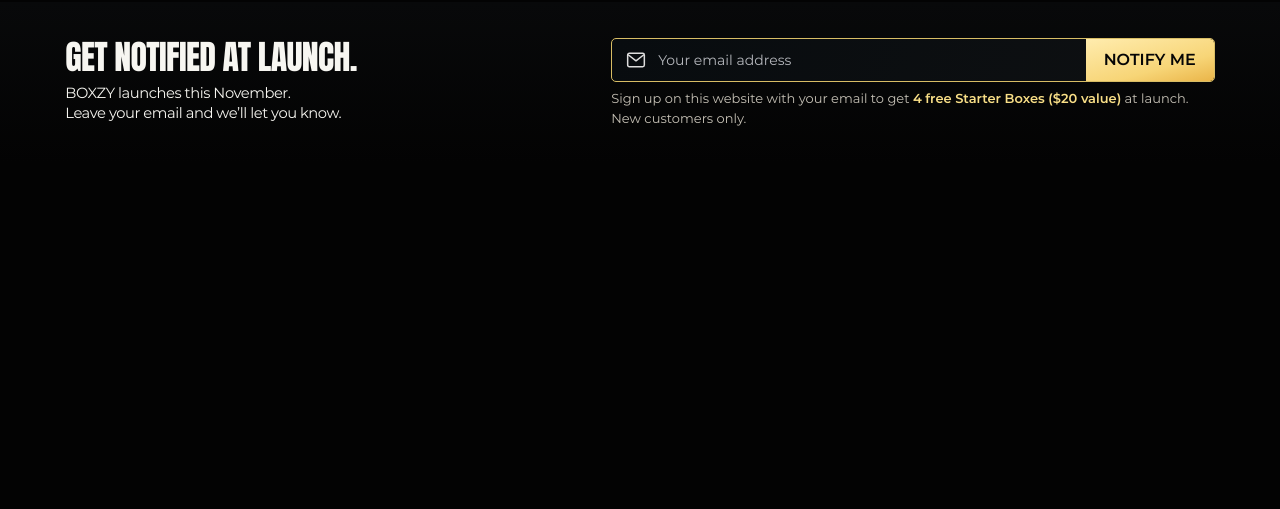
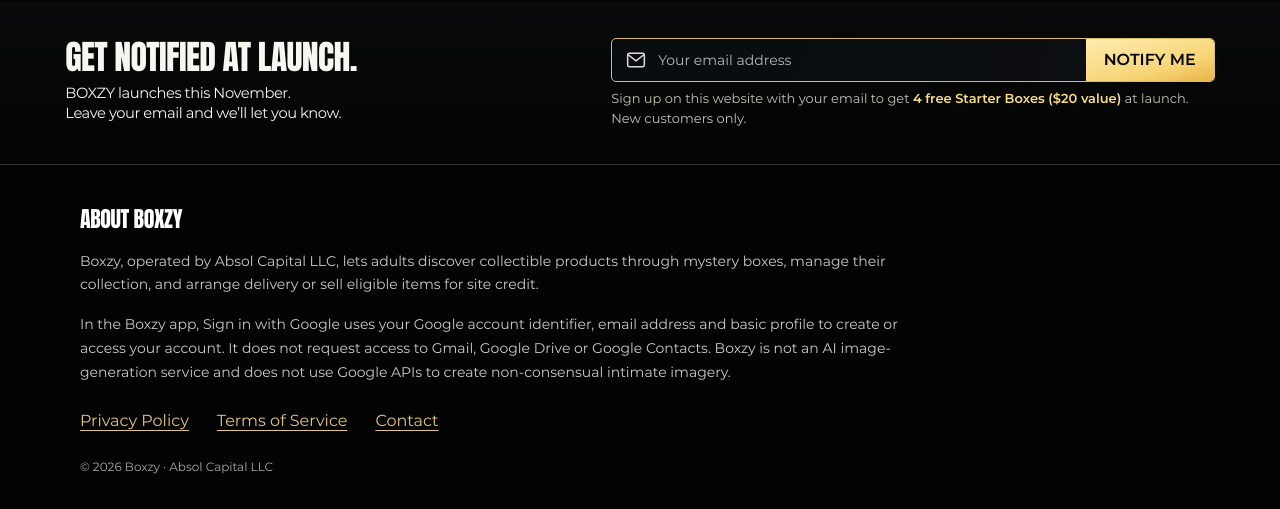
Before and after one commit to TianXinCoord/boxzy-start, a website: page index.html in a window 1280 px wide. Shown: the part 2028-2537 px from the top of the page. Before the commit the page ends 2192 px from the top, so only its background shows below. Drawn offline with Linux system fonts and the light colour scheme; no server answers.

Commit message:
Clarify Boxzy purpose and add public privacy links

```diff
--- a/index.html
+++ b/index.html
@@ -2,8 +2,8 @@
 <html lang="en">
 <head>
  <meta charset="utf-8"><meta name="viewport" content="width=device-width,initial-scale=1">
- <meta name="theme-color" content="#030303"><meta name="description" content="Discover authentic Pokémon collectibles. Be first to know when BOXZY launches in late November.">
- <title>BOXZY — What will you unbox?</title>
+ <meta name="theme-color" content="#030303"><meta name="description" content="Boxzy is a collectible mystery-box app by Absol Capital LLC. Choose a box, reveal a collectible, manage your collection, and request shipping or sell eligible items for site credit.">
+ <title>Boxzy — Collectible Mystery Boxes</title>
  <link rel="icon" href="favicon.ico" sizes="16x16 32x32 48x48">
  <link rel="icon" type="image/png" href="assets/favicon/boxzy-32.png" sizes="32x32">
  <link rel="icon" type="image/svg+xml" href="favicon.svg" sizes="any">
@@ -12,6 +12,7 @@
  <link rel="preload" href="assets/anton.ttf" as="font" type="font/ttf" crossorigin>
  <link rel="preload" href="assets/hd/hero-plate-iridescent.webp" as="image">
  <link rel="stylesheet" href="style.css">
+ <link rel="stylesheet" href="legal-footer.css">
  <script src="social-config.js" defer></script><script src="social.js" defer></script><script src="prizes.js" defer></script><script src="app.js" defer></script><script src="signup-config.js" defer></script><script src="trace.js" defer></script><script src="signup.js" defer></script><script src="motion.js" defer></script>
 </head>
 <body class="bg-canvas font-sans text-ink antialiased">
@@ -44,7 +45,7 @@
   <div class="hero-copy absolute">
    <p class="launch-eyebrow uppercase text-gold">Launching late November</p>
    <h1 id="hero-title" class="font-display uppercase"><span class="block">What will</span><span class="block">you unbox?</span></h1>
-   <p class="hero-description">Your first unbox. Your next surprise.<br>Get notified when BOXZY launches.</p>
+   <p class="hero-description">Boxzy is a collectible mystery-box app.<br>Choose a box, reveal a collectible, and request shipping or sell eligible items for site credit.</p>
    <form class="signup hero-signup relative" data-notify-form novalidate>
     <p id="hero-note" class="email-note launch-offer"><strong>4 free Starter Boxes · $20 value</strong><span>Sign up here. New customers receive their boxes at launch.</span></p>
     <label class="sr-only" for="hero-email">Email address for launch notifications</label>
@@ -100,5 +101,14 @@
   <form class="signup footer-signup relative" data-notify-form novalidate><label class="sr-only" for="footer-email">Email address for launch notifications</label><div class="email-bar flex items-stretch"><svg class="icon mail-icon" aria-hidden="true"><use href="#mail"/></svg><input id="footer-email" name="email" type="email" placeholder="Your email address" autocomplete="email" inputmode="email" autocapitalize="none" spellcheck="false" maxlength="254" required aria-describedby="footer-note footer-status"><button type="submit" class="button gold"><span>Notify Me</span></button></div><p id="footer-note" class="email-note">Sign up on this website with your email to get <strong>4 free Starter Boxes ($20 value)</strong> at launch. New customers only.</p><p id="footer-status" class="form-status" role="status" aria-live="polite" hidden></p></form>
  </section>
 </main>
+<footer class="boxzy-legal" aria-labelledby="about-boxzy">
+ <div class="boxzy-legal-inner">
+  <h2 id="about-boxzy">About Boxzy</h2>
+  <p>Boxzy, operated by Absol Capital LLC, lets adults discover collectible products through mystery boxes, manage their collection, and arrange delivery or sell eligible items for site credit.</p>
+  <p>In the Boxzy app, Sign in with Google uses your Google account identifier, email address and basic profile to create or access your account. It does not request access to Gmail, Google Drive or Google Contacts. Boxzy is not an AI image-generation service and does not use Google APIs to create non-consensual intimate imagery.</p>
+  <nav aria-label="Legal and support"><a href="https://resource.boxzy.io/privacy/privacy.html">Privacy Policy</a><a href="https://resource.boxzy.io/privacy/terms.html">Terms of Service</a><a href="mailto:support@boxzy.io">Contact</a></nav>
+  <p class="boxzy-copyright">© 2026 Boxzy · Absol Capital LLC</p>
+ </div>
+</footer>
 </body>
 </html>
--- /dev/null
+++ b/legal-footer.css
@@ -0,0 +1 @@
+.boxzy-legal{border-top:1px solid #333;background:#030303;color:#ccc;padding:40px 24px 32px}.boxzy-legal-inner{max-width:1120px;margin:0 auto}.boxzy-legal h2{font-size:22px;line-height:1.3;font-weight:700;color:#fff;margin:0 0 16px}.boxzy-legal p{max-width:850px;font-size:14px;line-height:1.7;margin:0 0 16px}.boxzy-legal nav{display:flex;flex-wrap:wrap;gap:16px 28px;margin:24px 0}.boxzy-legal a{color:#e2c681;text-decoration:underline;text-underline-offset:4px}.boxzy-legal a:focus-visible{outline:2px solid #e2c681;outline-offset:5px}.boxzy-legal .boxzy-copyright{font-size:12px;color:#aaa;margin:0}@media(max-width:600px){.boxzy-legal{padding:32px 20px}.boxzy-legal nav{gap:16px 24px}}
```
